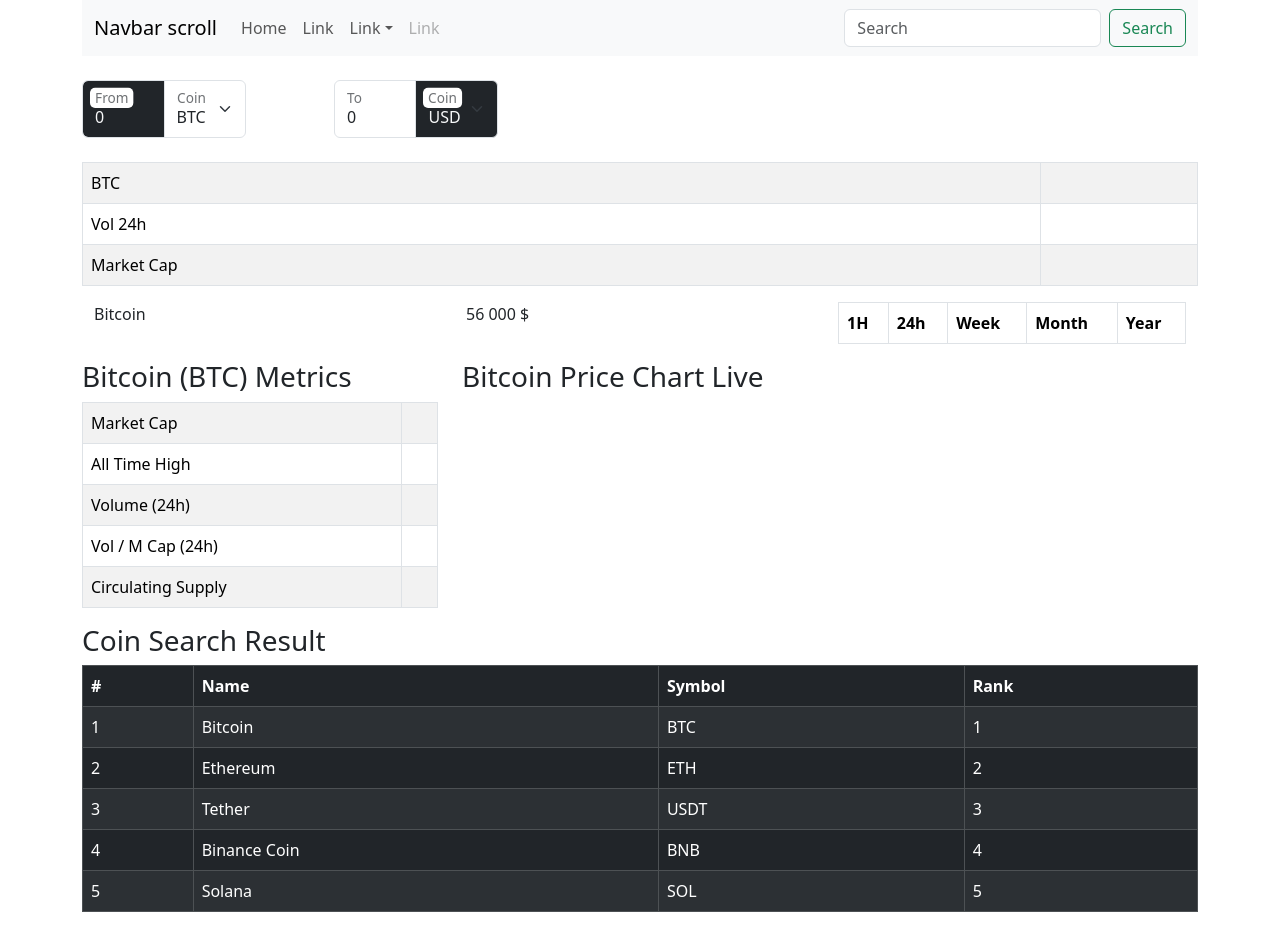
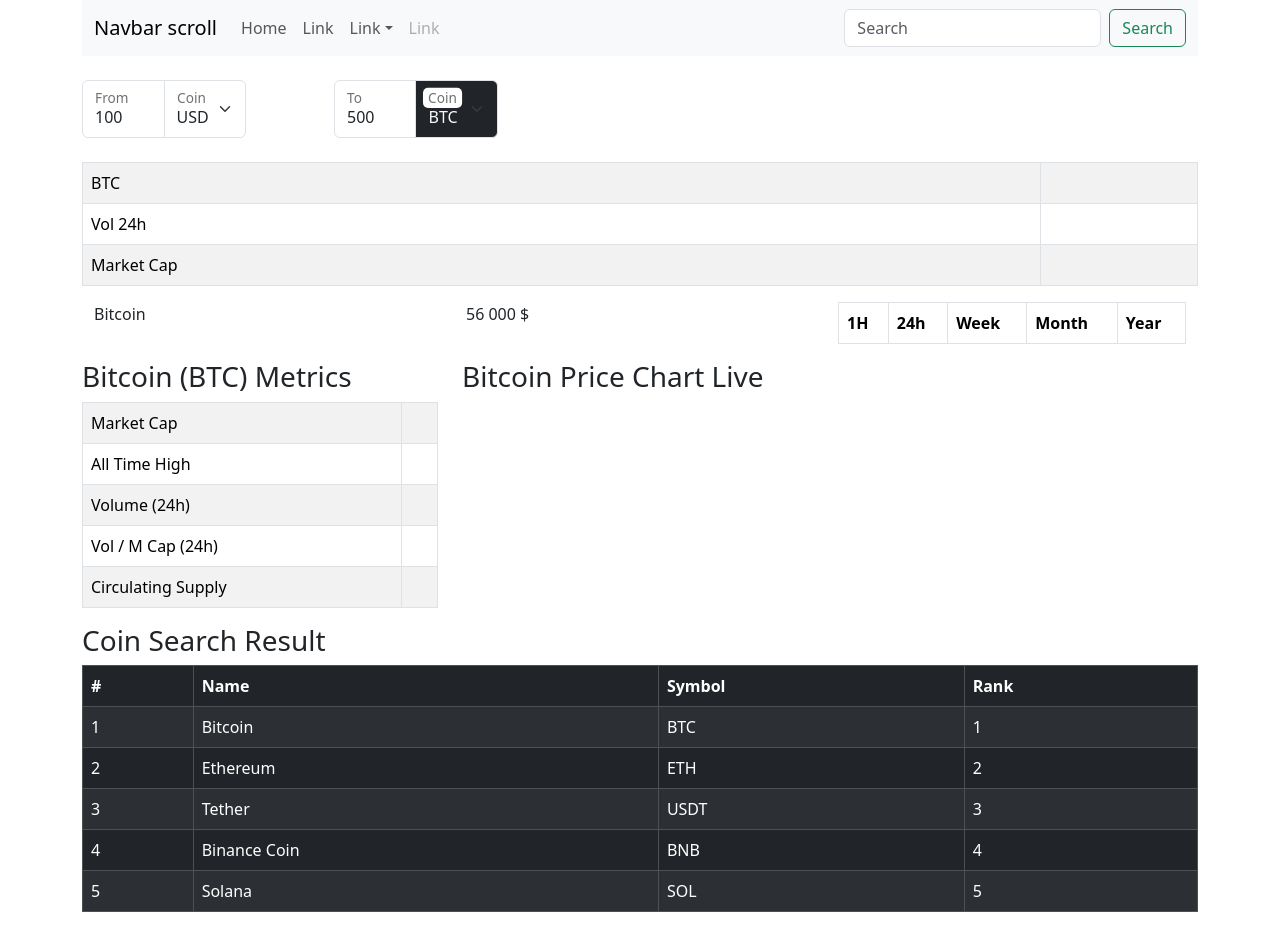
Before and after one commit to rise-jonathan/crypto-data, a React (Vite) app: page / in a window 1280 px wide. Built offline with nearby package versions, Linux system fonts and the light colour scheme.

Commit message:
change coin select

```diff
--- a/src/Converter.jsx
+++ b/src/Converter.jsx
@@ -9,10 +9,18 @@
 import { faArrowsRotate } from "@fortawesome/free-solid-svg-icons";
 
 const initialState = {
-  fromValue: 0,
-  toValue: 0,
-  fromCoin: 'BTC',
-  toCoin: 'USD',
+  // fromValue: 0,
+  // toValue: 0,
+  // fromCoin: 'BTC',
+  // toCoin: 'USD',
+  from: {
+    amount: 100,
+    coin: "USD",
+  },
+  to: {
+    amount: 500,
+    coin: "BTC",
+  },
 };
 
 // const fromCoin = "BTC";
@@ -20,51 +28,52 @@
 // const initialCoins = { fromCoin, toCoin };
 
 function Converter() {
-  // const [values, setValues] = React.useState(initialState);
+  const [values, setValues] = React.useState(initialState);
   // const [coin, setCoin] = React.useState(initialCoins);
   // const [leftToRight, setLeftToRight] = React.useState(true);
-  const [state, setState] = React.useState(initialState);
+  // const [state, setState] = React.useState(initialState);
 
   const handleClick = () => {
-    // setValues({
-    //   from: values.to,
-    //   to: values.from,
-    // });
+    setValues({
+      from: values.to,
+      to: values.from,
+    });
     // setCoin({
     //   fromCoin: coin.toCoin,
     //   toCoin: coin.fromCoin,
     // });
     // setLeftToRight(!leftToRight);
-    setState((prevState) => ({
-      ...prevState,
-      fromValue: prevState.toValue,
-      toValue: prevState.fromValue,
-      fromCoin: prevState.toCoin,
-      toCoin: prevState.fromCoin,
-    }));
+    // setState((prevState) => ({
+    //   ...prevState,
+    //   fromValue: prevState.toValue,
+    //   toValue: prevState.fromValue,
+    //   fromCoin: prevState.toCoin,
+    //   toCoin: prevState.fromCoin,
+    // }));
   };
 
   return (
-    <Row className="g-3 justify-content-center mb-4" style={{ width: '27rem' }} >
-      <Col md={5} xs={12} >
+    <Row className="g-3 justify-content-center mb-4" style={{ width: "27rem" }}>
+      <Col md={5} xs={12}>
         <InputGroup>
           <FloatingLabel controlId="fromInput" label="From">
             <Form.Control
               type="text"
               placeholder="0"
-              // value={values.from}
+              value={values.from.amount}
+              defaultChecked={values.from.amount}
               // onChange={(e) => setValues({ ...values, from: e.target.value })}
-              value={state.fromValue}
-              onChange={(e) => setState({ ...state, fromValue: e.target.value })}
-              className="bg-dark text-light"
+              // value={state.fromValue}
+              // onChange={(e) => setState({ ...state, fromValue: e.target.value })}
+              // className="bg-dark text-light"
             />
           </FloatingLabel>
           <FloatingLabel controlId="from" label="Coin">
             <Form.Select
-              /* // value={coin.fromCoin}
+              value={values.from.coin}
               // onChange={(e) => setCoin({ ...coin, fromCoin: e.target.value })} */
-              value={state.fromCoin}
-              onChange={(e) => setState({ ...state, fromCoin: e.target.value })}
+              // value={state.fromCoin}
+              // onChange={(e) => setState({ ...state, fromCoin: e.target.value })}
             >
               <option value="BTC">BTC</option>
               <option value="USD">USD</option>
@@ -73,11 +82,16 @@
           </FloatingLabel>
         </InputGroup>
       </Col>
-      <Col md={2} xs={12} className="text-center d-flex align-items-center justify-content-center">
+      <Col
+        md={2}
+        xs={12}
+        className="text-center d-flex align-items-center justify-content-center"
+      >
         <FontAwesomeIcon
           icon={faArrowsRotate}
           onClick={handleClick}
-          style={{ fontSize: "24px", cursor: "pointer", color: "#ffffff" }} />
+          style={{ fontSize: "24px", cursor: "pointer", color: "#ffffff" }}
+        />
       </Col>
       <Col md={5} sm={12}>
         <InputGroup>
@@ -85,14 +99,14 @@
             <Form.Control
               type="text"
               placeholder="0"
-              value={state.toValue}
-              onChange={(e) => setState({ ...state, toValue: e.target.value })}
+              value={values.to.amount}
+              // onChange={(e) => setState({ ...state, toValue: e.target.value })}
             />
           </FloatingLabel>
           <FloatingLabel controlId="to" label="Coin">
             <Form.Select
-              value={state.toCoin}
-              onChange={(e) => setState({ ...state, toCoin: e.target.value })}
+              value={values.to.coin}
+              // onChange={(e) => setState({ ...state, toCoin: e.target.value })}
               className="bg-dark text-light"
             >
               <option value="USD">USD</option>
```
